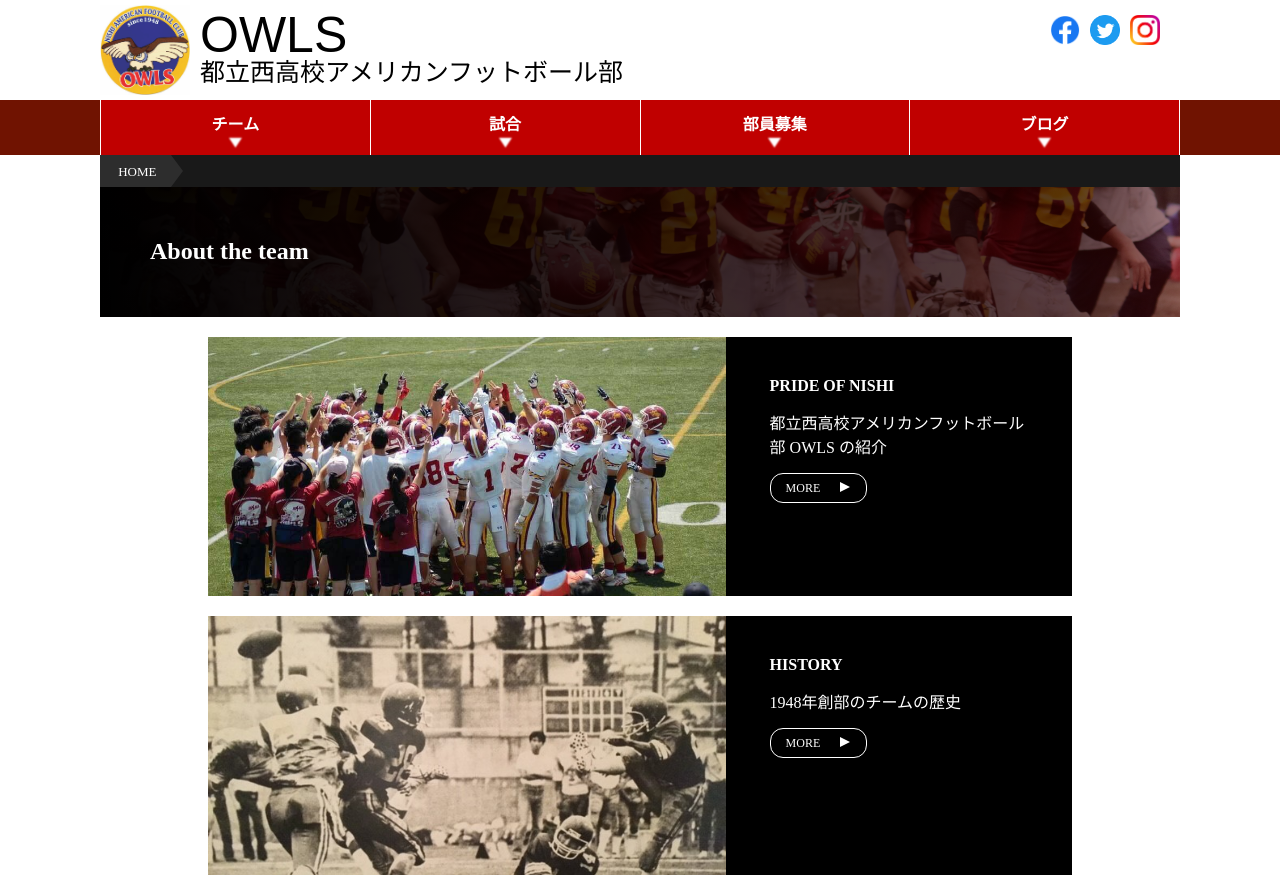
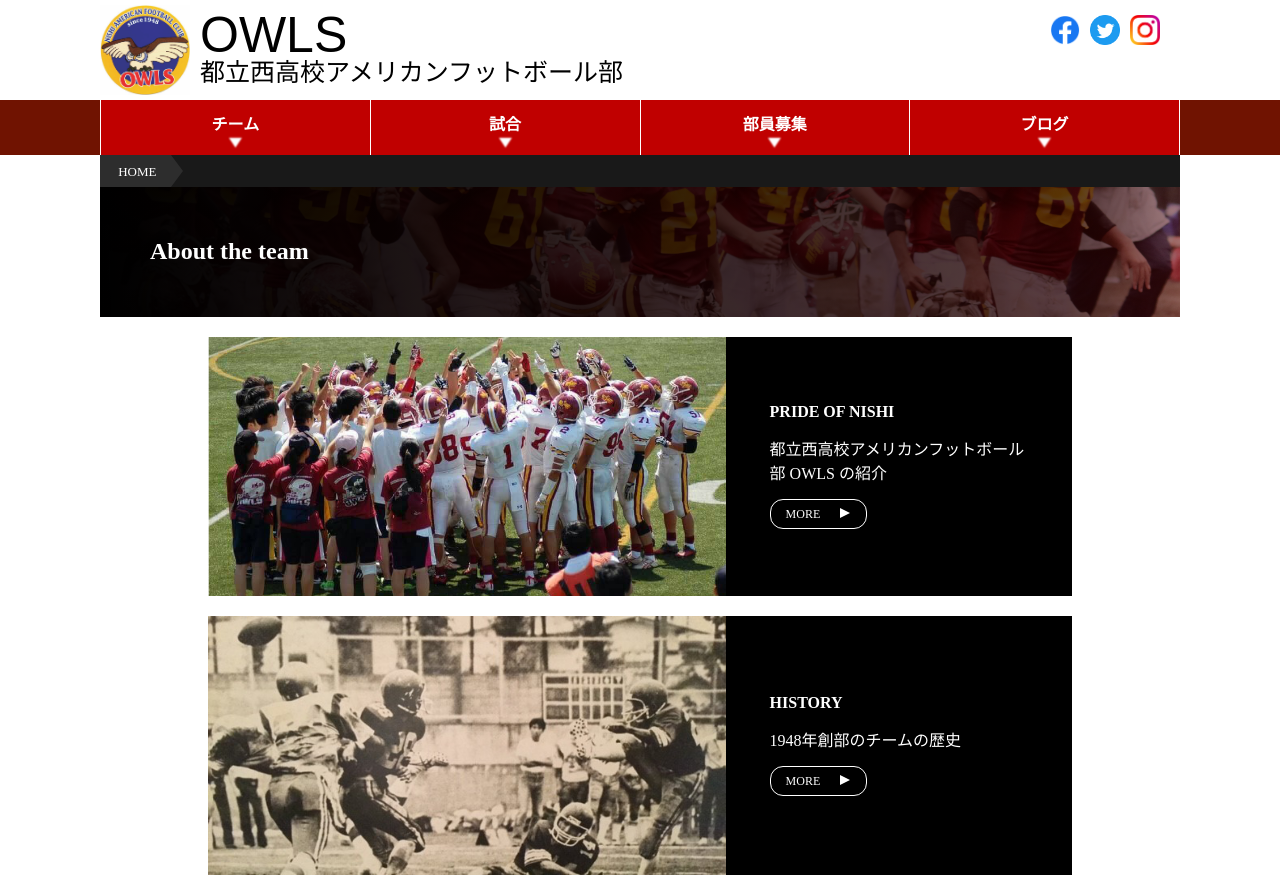
Before and after one commit to numa72/nishi-owls, a Jekyll site: the page built from team/index.html, in a window 1280 px wide. Shown: the top 893 px of the page. Built offline with Jekyll 4.4.1, drawn with Linux system fonts in a browser that asks for light colours; some web fonts are replaced; some of the changed text lies outside the part shown.

Commit message:
make team index page responsive

```diff
--- a/_sass/team.scss
+++ b/_sass/team.scss
@@ -62,7 +62,6 @@
     }
 }
 
-// FIXME スマホでは縦に配置
 .about-team-box {
     width: 80%;
     margin: 20px auto;
@@ -73,27 +72,30 @@
 
     .image-box {
         width: 60%;
-        aspect-ratio: 2/1; // TODO safari doesn't support it.
-        position: relative;
-        overflow: hidden;
 
         img {
             width: 100%;
-            position: absolute;
-            top: -15%;
+            height: auto;
+            display: block; // avoid extra bottom space. https://stackoverflow.com/questions/5804256
         }
     }
 
     .about-text {
         width: 30%;
-        padding: 40px 5%; // 5% = (100 - 60 (image-box) - 30 (this)) / 2. TODO compute.
+        padding: 0 5%; // 5% = (100 - 60 (image-box) - 30 (this)) / 2. TODO compute.
+
+        display: flex;
+        flex-wrap: wrap;
+        align-content: center;
 
         .about-title {
             font-weight: bold;
+            width: 100%;
         }
 
         .about-detail {
             margin: 15px 0;
+            width: 100%;
         }
 
         .about-link {
@@ -136,3 +138,34 @@
         }
     }
 }
+
+@media screen and (max-width: $max-tablet-width) {
+    .about-team-box {
+        width: 95%;
+        margin: 10px auto;
+
+        .about-text {
+            width: 36%;
+            padding: 0 2%; // 2% = (100 - 60 (image-box) - 36 (this)) / 2. TODO compute.
+            font-size: 80%;
+        }
+    }
+}
+
+@media screen and (max-width: $max-mobile-width) {
+    .about-team-box {
+        width: 95%;
+        margin: 10px auto;
+
+        display: block; // clear flex
+
+        .image-box {
+            width: 100%;
+        }
+
+        .about-text {
+            width: 90%;
+            padding: 20px 5%;
+        }
+    }
+}
--- a/assets/css/styles.scss
+++ b/assets/css/styles.scss
@@ -2,6 +2,8 @@
 ---
 
 $main-width: 1080px;
+$max-mobile-width: 480px;
+$max-tablet-width: 768px;
 
 @import "main";
 @import "navbar";
--- a/team/index.html
+++ b/team/index.html
@@ -49,7 +49,7 @@ title: About the team
             MEMBER
         </div>
         <div class="about-detail">
-            OWLS 現役メンバーの紹介
+            OWLS 現役メンバー
         </div>
         <div class="about-link">
             <a href="/team/member.html">MORE</a>
@@ -66,7 +66,7 @@ title: About the team
             COACH &amp; STAFF
         </div>
         <div class="about-detail">
-            チームを支えるコーチ・スタッフ陣の紹介
+            チームを支えるコーチ・スタッフ陣
         </div>
         <div class="about-link">
             <a href="/team/staff.html">MORE</a>
```
Also changed, not shown: assets/images/team/history.jpg, assets/images/team/member.jpg, assets/images/team/nishi.jpg, 4 other files.
